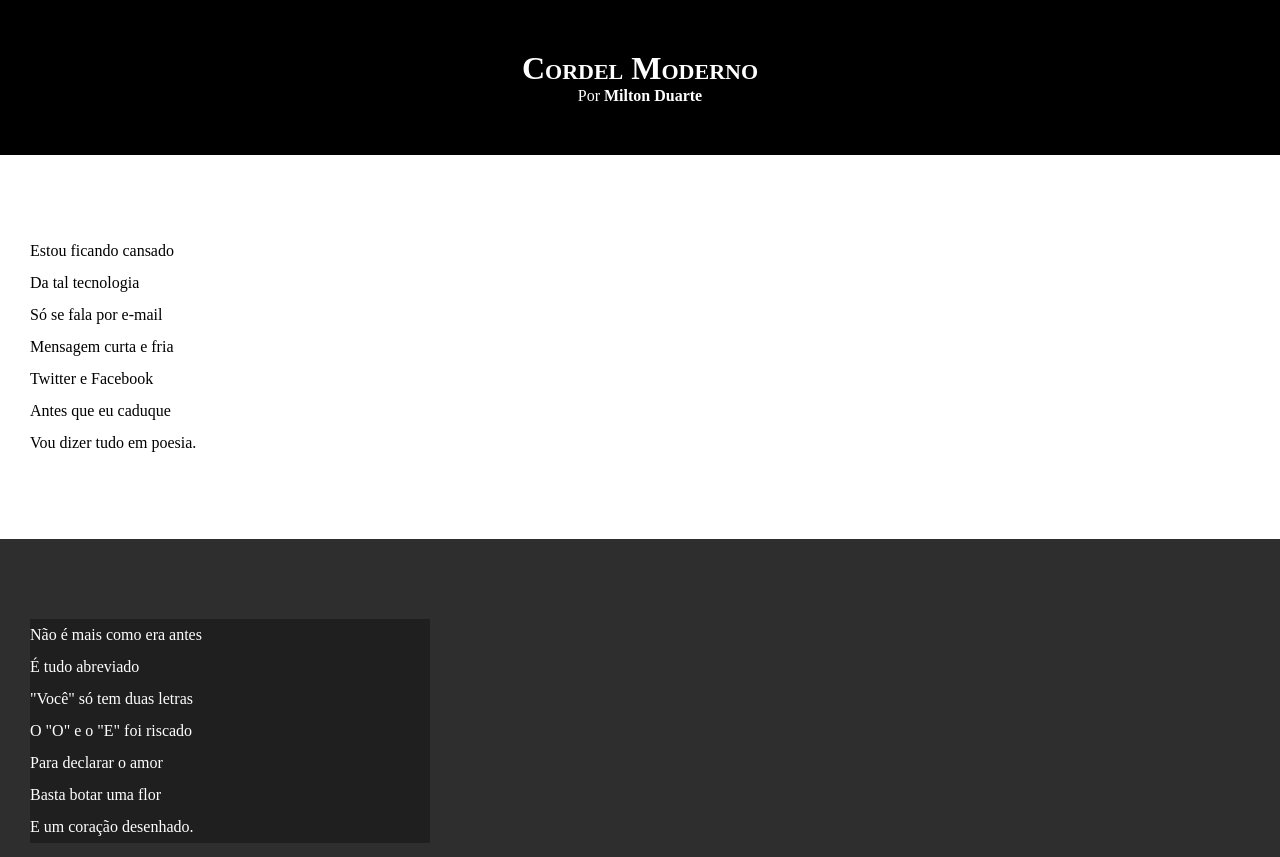
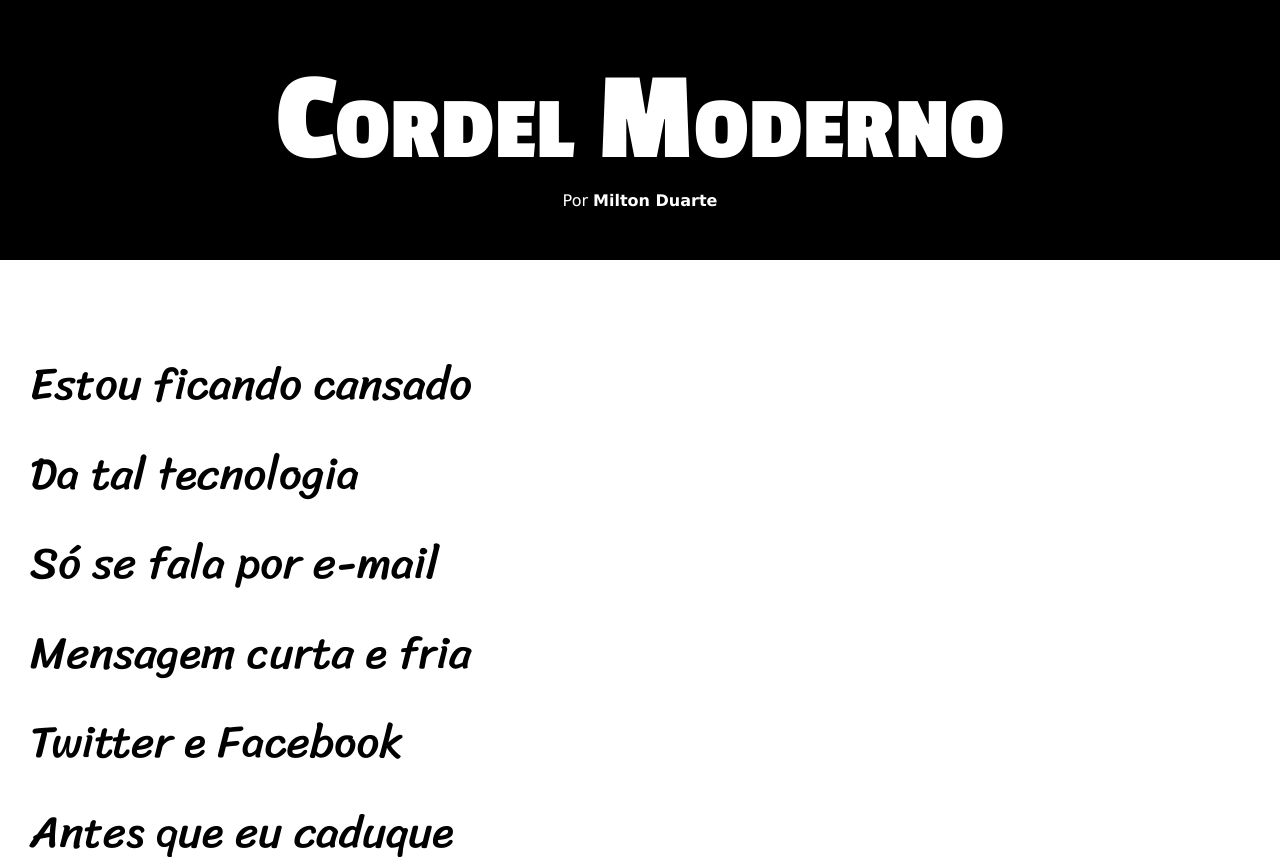
Before and after one commit to FelixMarcoss/HTML-CSS, a plain HTML site: page Desafios/d12/index.html in a window 1280 px wide. Shown: the top 857 px of the page. Drawn offline with Linux system fonts and the light colour scheme.

Commit message:
atualizacao de estilos desafio12

```diff
--- a/Desafios/d12/style.css
+++ b/Desafios/d12/style.css
@@ -1,4 +1,13 @@
 @charset "UTF-8";
+
+@import url('https://fonts.googleapis.com/css2?family=Passion+One:wght@400;700;900&display=swap');
+@import url('https://fonts.googleapis.com/css2?family=Sriracha&display=swap');
+
+:root{
+    --font1: Verdana, Geneva, Tahoma, sans-serif;
+    --font2: 'Passion One', cursive;
+    --font3: 'Sriracha', cursive;
+}
 
 * {
     margin: 0px;
@@ -6,6 +15,7 @@
 }
 
 html,body {
+    font-family: var(--font1);
     min-height: 100vh;
     background-color: darkgray;
 }
@@ -20,6 +30,8 @@ header{
 header > h1 {
     padding-top: 50px;
     font-variant: small-caps;
+    font-family: var(--font2);
+    font-size: 10vw;
 }
 
 header > p {
@@ -41,6 +53,8 @@ section{
     padding-bottom: 10vh;
     line-height: 2em;
     padding-left: 30px;
+    font-family: var(--font3);
+    font-size: 3.5vw;
 }
 
 footer{
@@ -61,5 +75,6 @@ footer{
 
 .imagem > p{
     background-color: rgba(0, 0, 0, 0.336);
-    width: 400px;
+    display: inline-block;
+    padding: 5px;
 }
```
